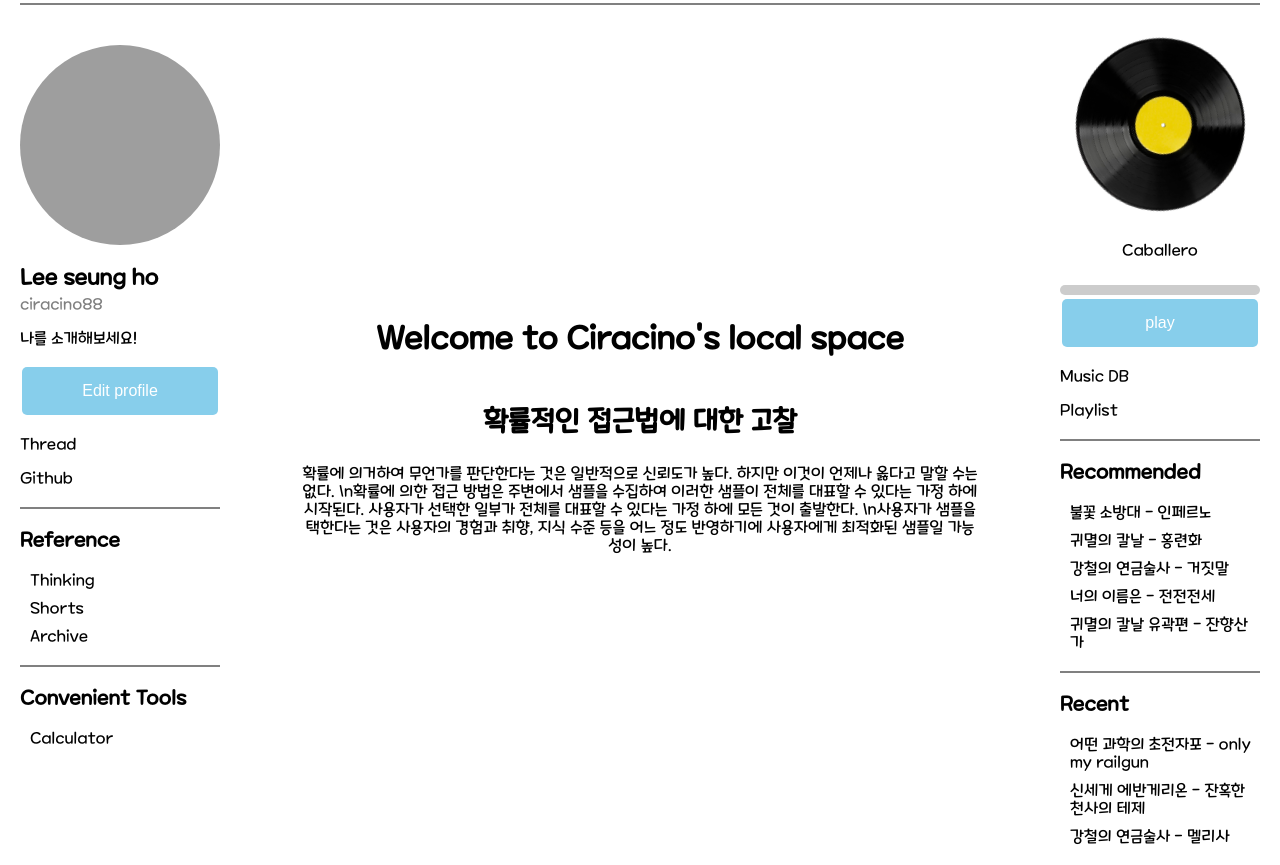
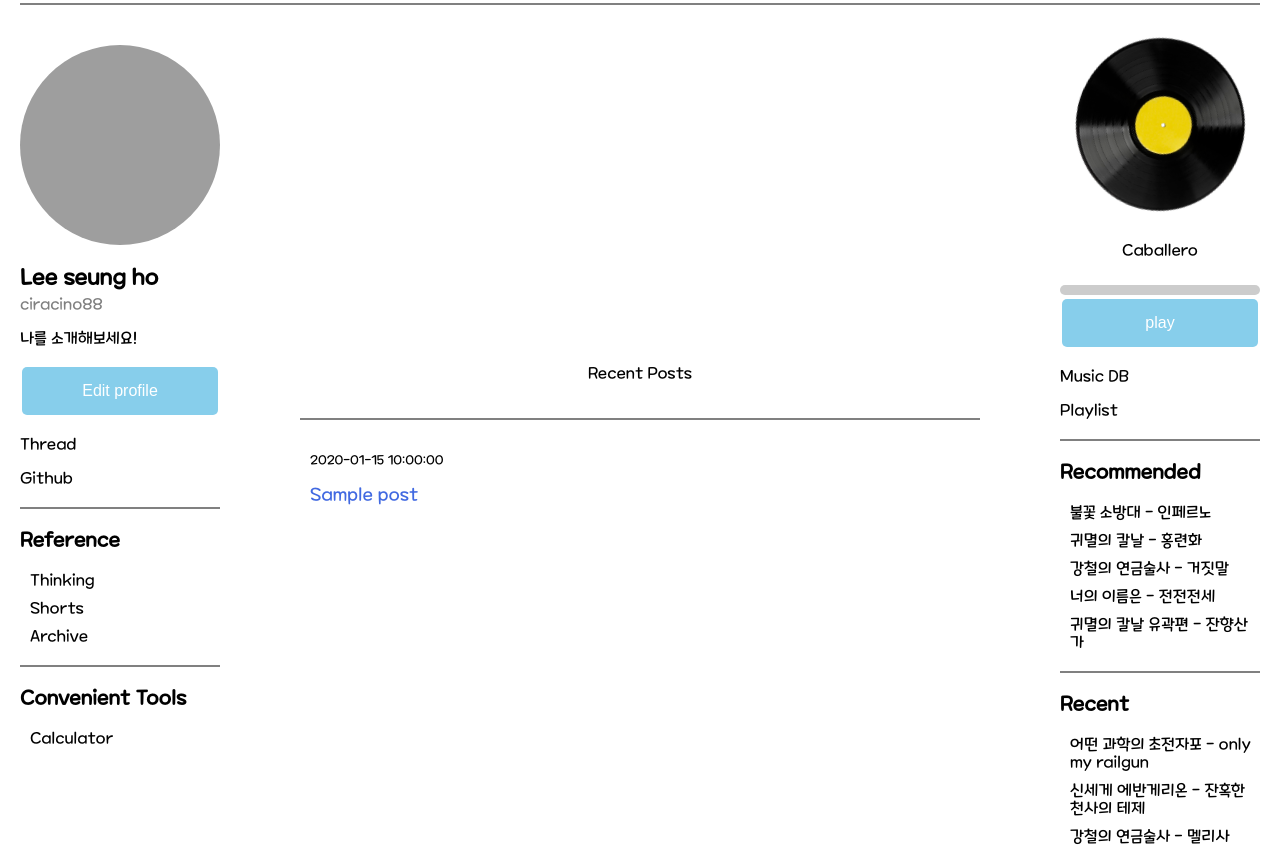
Before and after one commit to Ciracino88/Video_website, a Flask app: template templates/index.html in a window 1280 px wide. Shown: the part 83-948 px from the top of the page. Run offline with Flask 3, Linux system fonts and the light colour scheme; the template is opened without the code that fills it: most values are stand-ins (such as "Sample title", 1, 10 or a date in 2020); grey boxes are pictures that could not be loaded.

Commit message:
업로드 페이지 및 업로드 기능 추가

```diff
--- a/app.py
+++ b/app.py
@@ -1,8 +1,9 @@
-from boto3 import s3
-from flask import Flask, render_template, request
+import sqlite3
+from flask import Flask, render_template, request, redirect, url_for
 from Calculator import Calculator
-import boto3
-from botocore.exceptions import NoCredentialsError
+from Post import Post
+from datetime import datetime
+
 app = Flask(__name__)
 
 # 현금 : 내가 넣은 돈만. 넣은 돈으로 벌어들인 추가금은 x
@@ -12,11 +13,32 @@ app = Flask(__name__)
 
 @app.route('/')
 def index():
+    conn = sqlite3.connect('database.db')
+    conn.row_factory = sqlite3.Row
+    cur = conn.cursor()
 
-    return render_template('index.html')
+    # posts 테이블에 존재하는 모든 데이터를 리스트 형태로 가져옴
+    posts = cur.execute('SELECT * FROM posts').fetchall()
+    conn.close()
+
+    return render_template('index.html', posts=posts)
 
 
-@app.route('/calculate', methods=['GET', 'POST'])
+@app.route('/post', methods=["GET", "POST"])
+def post():
+    if request.method == "POST":
+        post = Post(
+            title = request.form['post_title'],
+            content = request.form['post_content'],
+            upload_date = datetime.now().strftime("%Y.%m.%d")
+        )
+
+        post.upload_post()
+        return redirect(url_for('index'))
+
+    return render_template('post.html')
+
+@app.route('/calculator', methods=['GET', 'POST'])
 def calculate():
     # post 이전 : 페이지 초기값
     cal = Calculator(cash=0, div_rate_for_m=0, additional_cash_for_m=0)
--- a/templates/base.html
+++ b/templates/base.html
@@ -73,6 +73,19 @@
             font-size: 28px;
         }
 
+        .main_recent_post {
+            text-align: left;
+        }
+
+        .main_recent_post_date {
+            font-size: small;
+        }
+
+        .main_recent_post_title {
+            font-size: 18px;
+            color: #4169E1;
+        }
+
         /* 플레이리스트 페이지 관련 */
         .recode_img {
             width: 200px;
@@ -119,6 +164,11 @@
         body {
             font-family: 'Maplestory_OTF_Light', sans-serif; /* 선택한 폰트 적용 */
             margin: 20px;
+        }
+
+        h1 {
+            text-align: Center;
+            color: #333;
         }
 
         ul {
@@ -164,15 +214,19 @@
             background-color: #40E0D0;
         }
 
-
+        /* 포스트 페이지 기준 */
+        textarea {
+            height: 300px;
+            resize: vertical;
+        }
 
     </style>
 </head>
 <body>
     <header class="header_bar">
-        <a href="#" class="logo">Ciracino</a>
+        <a href="/" class="logo">Ciracino</a>
         <nav class="header_bar_nav">
-            <a href="#">Post</a>
+            <a href="/post">Post</a>
             <a href="#">Login</a>
             <a href="#">Point</a>>
         </nav>
--- a/templates/calculator.html
+++ b/templates/calculator.html
@@ -6,7 +6,7 @@
 </head>
 <body>
     <h1>배당율 계산기</h1>
-    <form method="POST" action="/">
+    <form method="POST" action="/calculator">
         <label for="seed">투자로 굴리는 돈 (시드) :</label>
         <input type="text" id="seed" name="seed" value="{{ seed }}" required><br><br>
 
--- a/templates/main.html
+++ b/templates/main.html
@@ -6,13 +6,20 @@
 </head>
 <body>
     <div class="main">
-        <h1>Welcome to Ciracino's local space</h1>
-        <div>
-            <p class="main_recommend_title">확률적인 접근법에 대한 고찰</p>
-            <p>확률에 의거하여 무언가를 판단한다는 것은 일반적으로 신뢰도가 높다. 하지만 이것이 언제나 옳다고 말할 수는 없다.
-                \n확률에 의한 접근 방법은 주변에서 샘플을 수집하여 이러한 샘플이 전체를 대표할 수 있다는 가정 하에 시작된다. 사용자가 선택한 일부가 전체를 대표할 수 있다는 가정 하에 모든 것이 출발한다.
-                \n사용자가 샘플을 택한다는 것은 사용자의 경험과 취향, 지식 수준 등을 어느 정도 반영하기에 사용자에게 최적화된 샘플일 가능성이 높다. </p>
-        </div>
+        <p>Recent Posts</p>
+        <hr>
+        <ul>
+            {% for post in posts %}
+                <li>
+                    <a href="#" class="main_recent_post">
+                        <p class="main_recent_post_date">{{ post['upload_date'] }}</p>
+                        <p class="main_recent_post_title">{{ post['title'] }}</p>
+                    </a>
+                </li>
+            {% else %}
+                <li>NO posts found.</li>
+            {% endfor %}
+        </ul>
     </div>
 </body>
 </html>
--- a/templates/profile.html
+++ b/templates/profile.html
@@ -25,7 +25,7 @@
         <hr>
         <p class="profile_subtopic">Convenient Tools</p>
         <ul>
-            <li>Calculator</li>
+            <li><a href="/calculator">Calculator</a></li>
         </ul>
     </div>
 </body>
```
Also changed, not shown: other parts of templates/base.html (+32 -0 lines), Post.py (added, +21 -0 lines), templates/post.html (added, +19 -0 lines).
